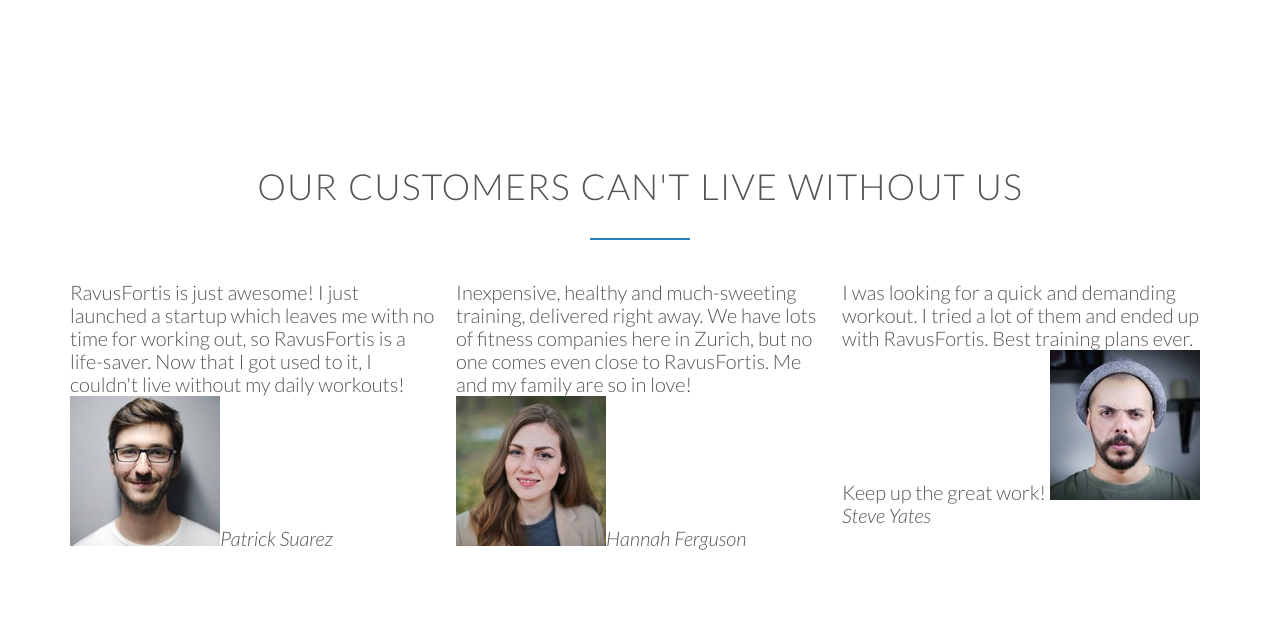
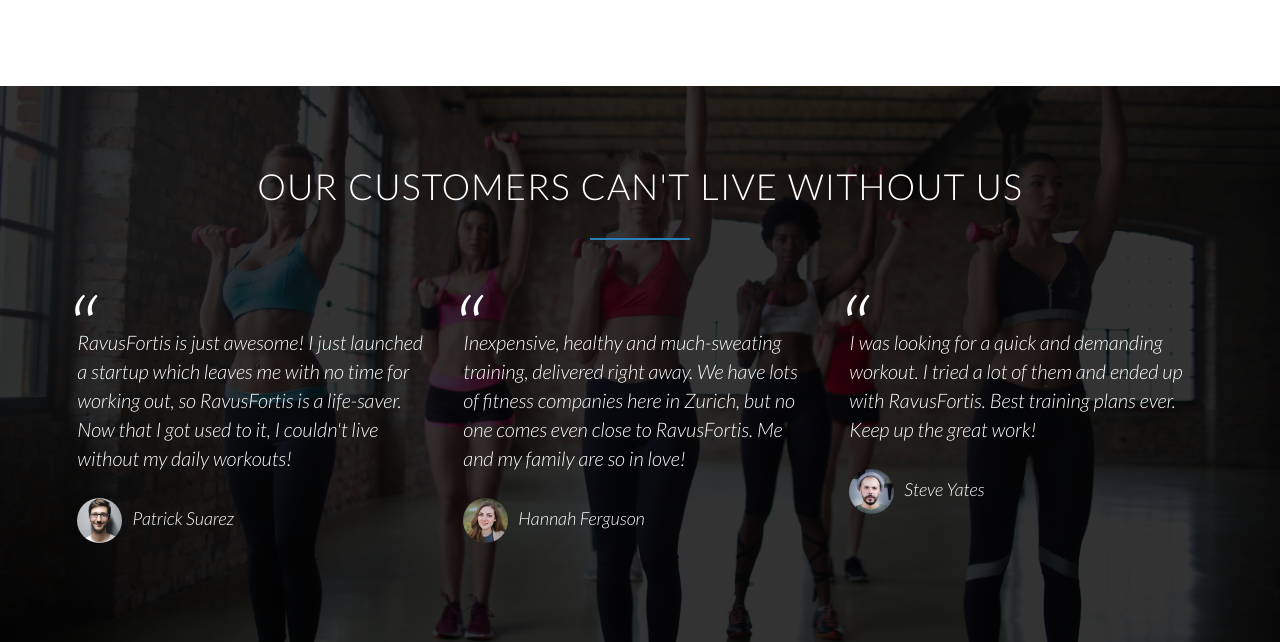
Before and after one commit to sombreroloco/ravusfortis, a plain HTML site: page index.html in a window 1280 px wide. Shown: the part 3280-3922 px from the top of the page. Drawn offline with nearby package versions, Linux system fonts and the light colour scheme.

Commit message:
added css p5

```diff
--- a/index.html
+++ b/index.html
@@ -241,7 +241,7 @@
         </div>
         <div class="col span-1-of-3">
             <blockquote>
-            Inexpensive, healthy and much-sweeting training, delivered right away. We have lots of fitness companies here in Zurich, but no one comes even close to RavusFortis. Me and my family are so in love!
+            Inexpensive, healthy and much-sweating training, delivered right away. We have lots of fitness companies here in Zurich, but no one comes even close to RavusFortis. Me and my family are so in love!
             <cite><img src="resources/img/customer-2.jpg">Hannah Ferguson</cite>
             </blockquote>
         </div>
--- a/resources/css/style.css
+++ b/resources/css/style.css
@@ -377,3 +377,44 @@ header {
 .city-feature i {
     padding-right: 5px;
 }
+
+/* --------------------------------------- */
+/* P5 - TESTIMONIALS */
+/* --------------------------------------- */
+
+.section-testimonials {
+    background-image: linear-gradient(rgba(0, 0, 0, 0.8), rgba(0, 0, 0, 0.8)), url(img/back-customers.jpg);
+    background-size: cover;
+    color: #fff;
+    background-attachment: fixed;
+}
+
+blockquote {
+    font-style: italic;
+    line-height: 145%;
+    position: relative;
+    padding: 2%;
+    margin-top: 40px;
+}
+
+blockquote:before {
+    content: "\201C";
+    font-size: 500%;
+    display: block;
+    position: absolute;
+    top: -5px;
+    left: -5px;
+}
+
+cite {
+    display: block;
+    font-size: 90%;
+    margin-top: 25px;
+}
+
+cite img {
+    height: 45px;
+    border-radius: 50%;
+    margin-right: 10px;
+    vertical-align: middle;
+}
```
